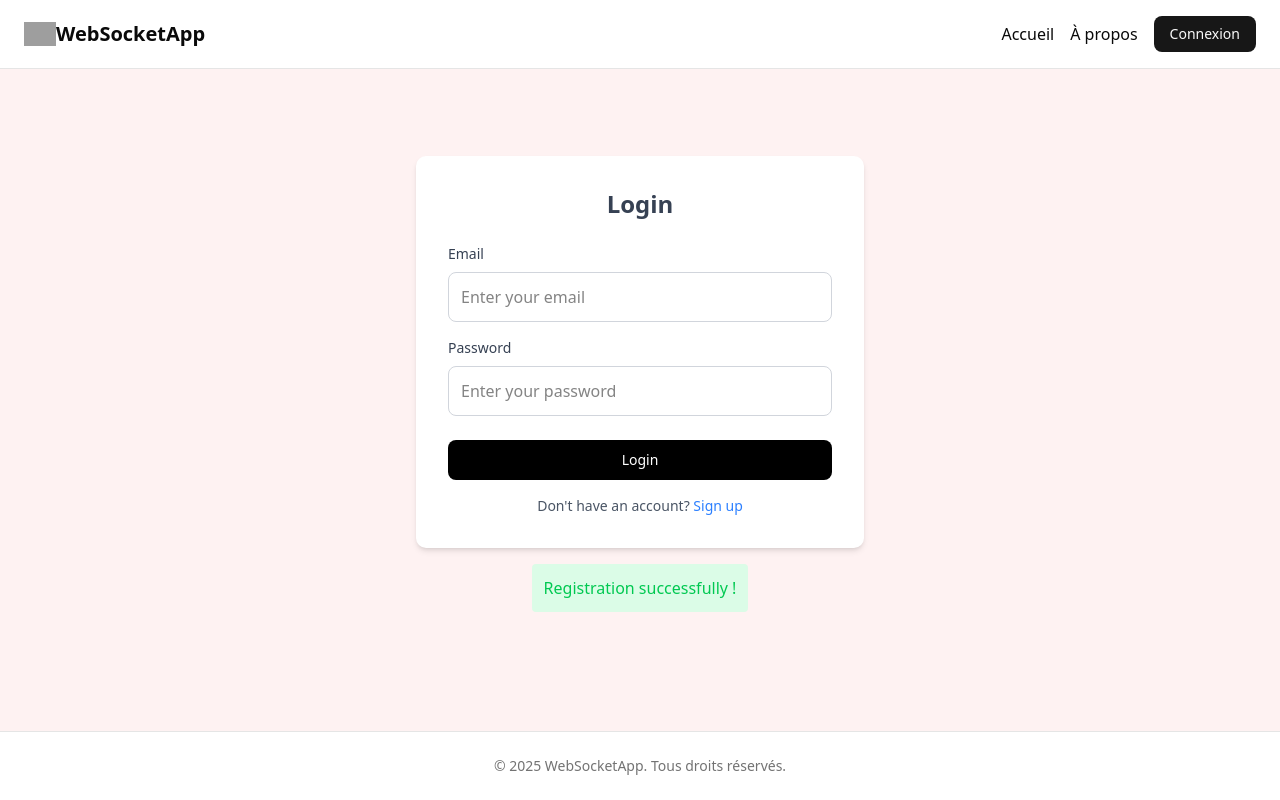
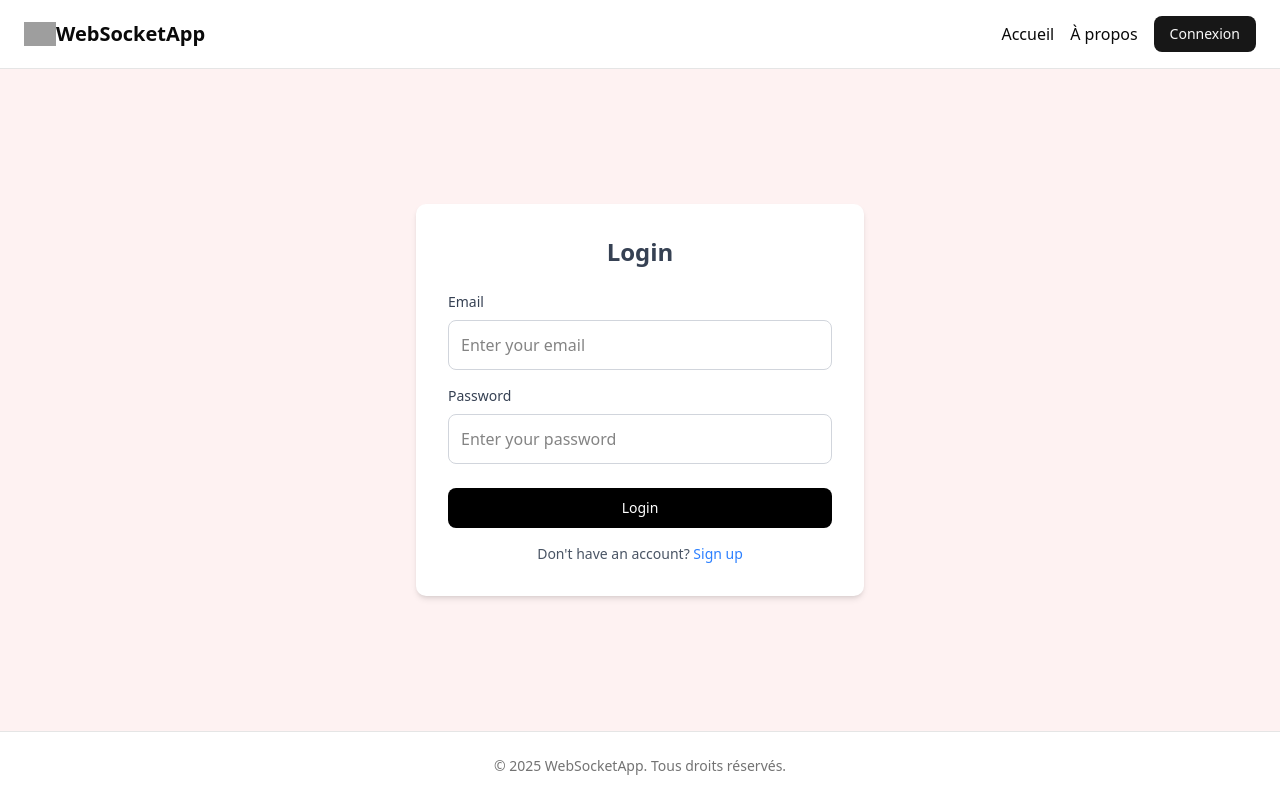
Before and after one commit to jorisbertier/websocket, a Next.js app: page /login in a window 1280 px wide. Built offline with nearby package versions, Linux system fonts and the light colour scheme; grey boxes are pictures that could not be loaded.

Commit message:
set message after registration

```diff
--- a/src/app/login/page.tsx
+++ b/src/app/login/page.tsx
@@ -2,12 +2,22 @@
 
 import Link from 'next/link';
 import { Button } from '../../components/ui/button';
-import { useState } from 'react';
+import { useEffect, useState } from 'react';
+import { useSearchParams } from 'next/navigation';
 
 export default function LoginPage() {
 
     const [ email, setName] = useState('')
     const [ password, setPassword] = useState('')
+    const searchParams = useSearchParams()
+    const [showMessage, setShowMessage] = useState(false)
+
+    useEffect(() => {
+        if(searchParams.get('creation') === 'true') {
+            setShowMessage(true)
+            setTimeout(() => setShowMessage(false), 4000)
+        }
+    }, [searchParams])
 
     const handleLogin = (e: React.FormEvent<HTMLFormElement> ) => {
         e.preventDefault()
@@ -16,7 +26,7 @@ export default function LoginPage() {
     }
 
     return (
-        <div className="flex-1 flex flex-col justify-center items-center h-full bg-red-50">
+        <div className="flex-1 flex flex-col relative justify-center items-center h-full bg-red-50">
             <div className="w-full max-w-md bg-white p-8 rounded-lg shadow-md">
             <h2 className="text-2xl font-bold text-center text-gray-700 mb-6">Login</h2>
             <form onSubmit={handleLogin}>
@@ -67,12 +77,13 @@ export default function LoginPage() {
                 </p>
             </div>
             </div>
-            <div className="p-4">
-        <div className="mb-4 p-3 bg-green-100 text-green-500 rounded">
-            Registration successfully !
-        </div>
-      {/* Ton formulaire de login ici */}
-    </div>
+            {showMessage && (
+            <div className="p-4 absolute bottom-4">
+                <div className="mb-4 p-3 bg-green-100 text-green-500 rounded">
+                    Registration successfully !
+                </div>
+            </div>
+            )}
         </div>
     );
 }
--- a/src/app/register/page.tsx
+++ b/src/app/register/page.tsx
@@ -39,7 +39,7 @@ export default function RegisterPage() {
 
             console.log('User registered successfully:', data);
             // if(client) {
-                router.push('/login')
+                router.push('/login?creation=true')
             // }
         } catch(e) {
             console.log('Error registration: ', e)
```
